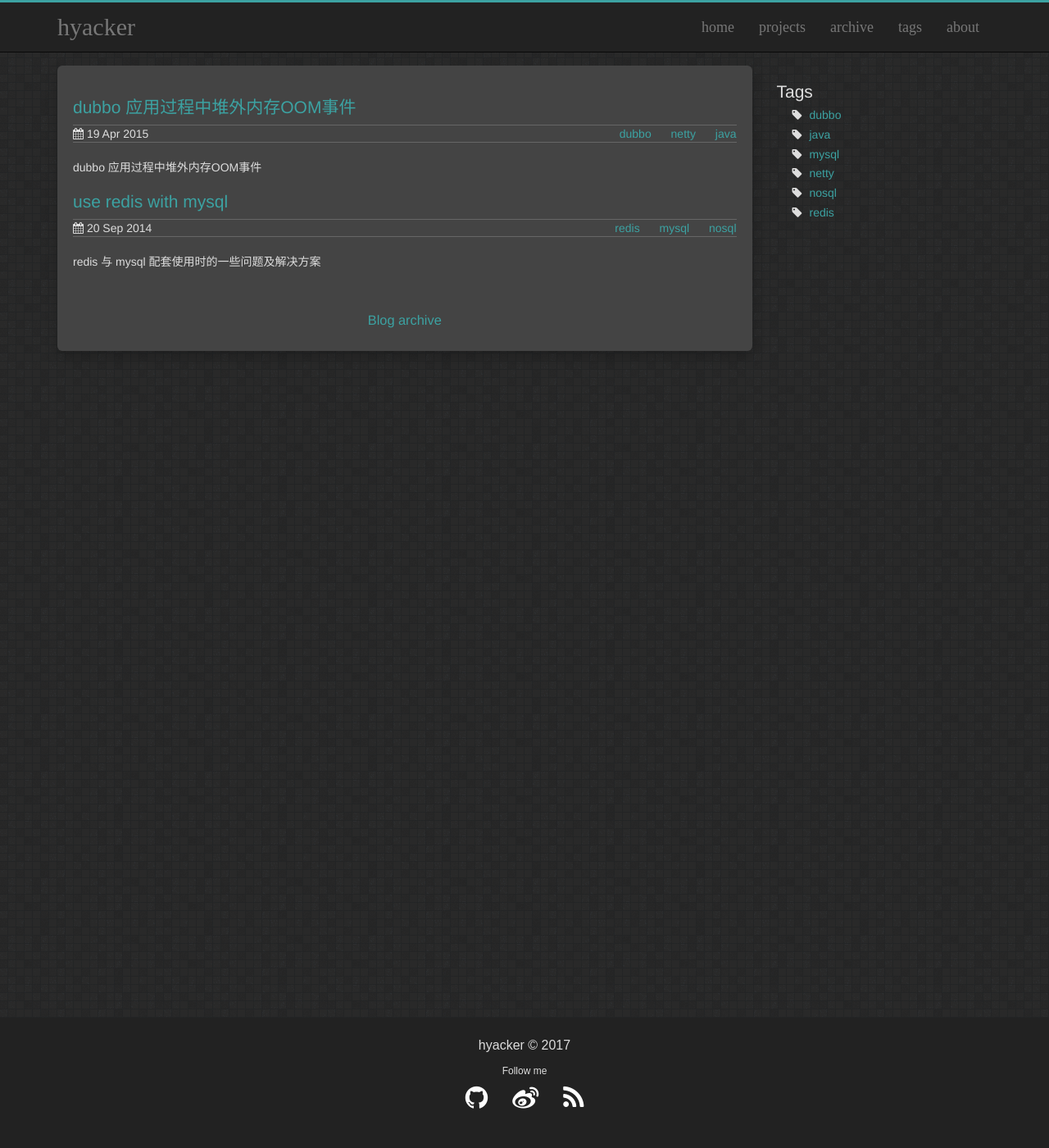
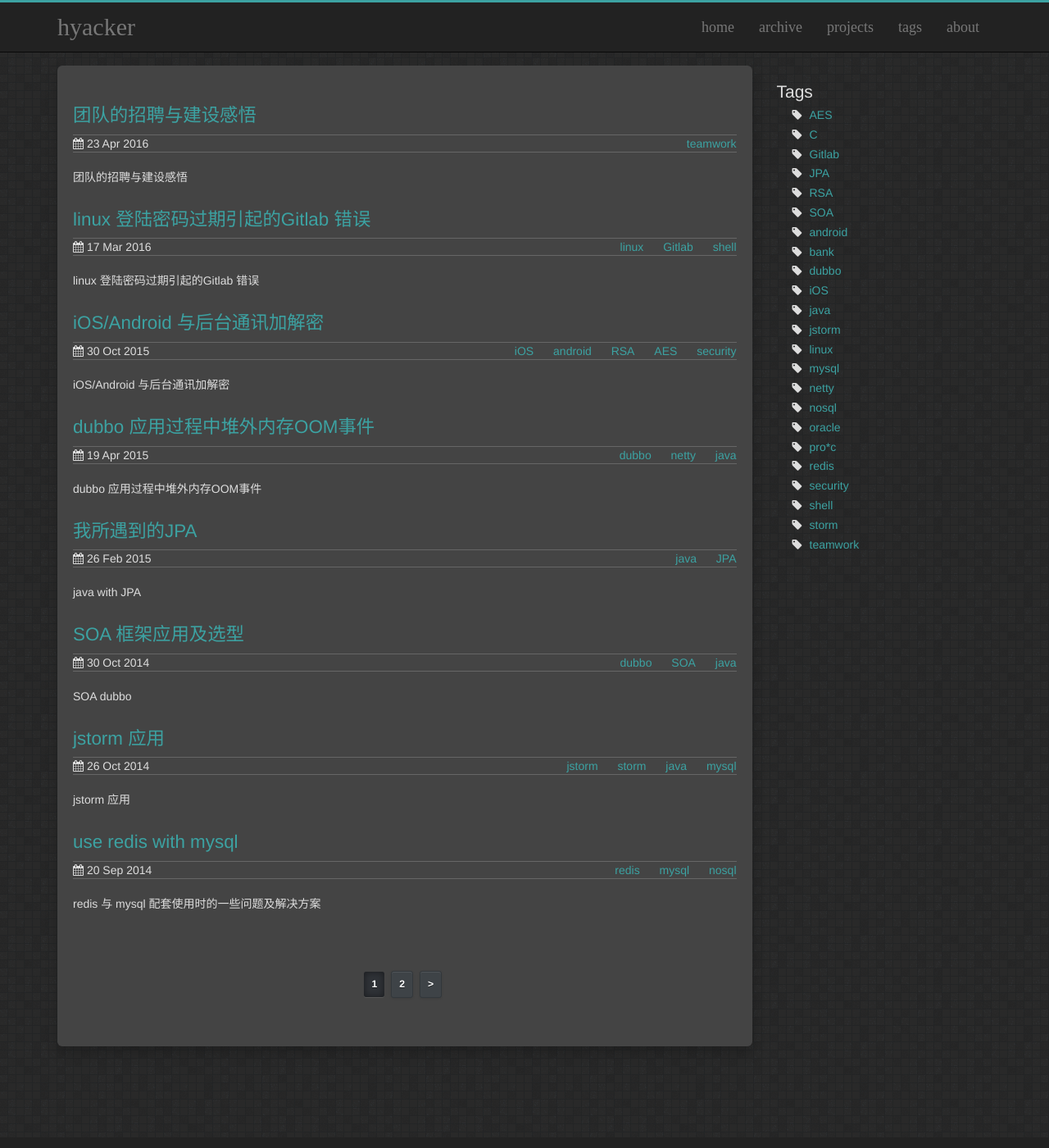
Before and after one commit to hyacker/hyacker.github.io, a Jekyll site: the page built from index.html, in a window 1280 px wide and 1400 px high. Shown: the whole window at 82% size. Built offline with Jekyll 4.4.1, drawn with Linux system fonts in a browser that asks for light colours; the list of posts is cut into pages by our own code.

Commit message:
paginator fix

```diff
--- a/_config.yml
+++ b/_config.yml
@@ -41,9 +41,8 @@
 comments: true
 
 permalink: /:year/:month/:title
-
-# Enable for using pages, more details are here: http://jekyllrb.com/docs/pagination/
-#paginate: 3
+gems: [jekyll-paginate]
+paginate: 8
 
 #highlighter: rouge
 
--- a/_includes/header.html
+++ b/_includes/header.html
@@ -5,20 +5,19 @@
   <title>{{ site.name }}</title>
   <meta name="theme-color" content="#222222" />
   <meta name="viewport" content="width=device-width, initial-scale=1.0">
-  <script src="{{site.baseurl | prepend:site.url}}/js/jquery.min.js"></script>
-  <script src="{{site.baseurl | prepend:site.url}}/js/bootstrap.min.js"></script>
-  <script src="{{site.baseurl | prepend:site.url}}/js/header.js"></script>
-  <link href="{{site.baseurl | prepend:site.url}}/css/bootstrap.min.css" rel="stylesheet">
-  <link href="{{site.baseurl | prepend:site.url}}/css/theme.css" rel="stylesheet">
-  <link href="{{site.baseurl | prepend:site.url}}/css/syntax.css" rel="stylesheet">
-  <link href="{{site.baseurl | prepend:site.url}}/css/font-awesome/css/font-awesome.min.css" rel="stylesheet">
+  <script src="{{site.url}}/js/jquery.min.js"></script>
+  <script src="{{site.url}}/js/bootstrap.min.js"></script>
+  <script src="{{site.url}}/js/header.js"></script>
+  <link href="{{site.url}}/css/bootstrap.min.css" rel="stylesheet">
+  <link href="{{site.url}}/css/theme.css" rel="stylesheet">
+  <link href="{{site.url}}/css/syntax.css" rel="stylesheet">
+  <link href="{{site.url}}/css/font-awesome/css/font-awesome.min.css" rel="stylesheet">
   <link rel="stylesheet" type="text/css" href="http://fonts.googleapis.com/css?family=Ubuntu+Mono&subset=latin">
 </head>
 
 <body>
 
   {% include google-analytics.html %}
-  {% include yandex-metrica.html %}
 
  <script type="text/javascript">
   WebFontConfig = {
@@ -45,15 +44,15 @@
           <span class="icon-bar"></span>
           <span class="icon-bar"></span>
         </button>
-        <a class="navbar-brand" href="{{site.baseurl | prepend:site.url}}/">{{ site.name }}</a>
+        <a class="navbar-brand" href="{{site.url}}/">{{ site.name }}</a>
       </div>
       <div class="collapse navbar-collapse">
         <ul class="nav navbar-nav">
-          <li><a href="{{site.baseurl | prepend:site.url}}/">home</a></li>
-          <li><a href="{{site.baseurl | prepend:site.url}}/projects">projects</a></li>
-          <li><a href="{{site.baseurl | prepend:site.url}}/archive">archive</a></li>
-          <li><a href="{{site.baseurl | prepend:site.url}}/tags">tags</a></li>
-          <li><a href="{{site.baseurl | prepend:site.url}}/about">about</a></li>
+          <li><a href="{{site.url}}/">home</a></li>
+          <li><a href="{{site.url}}/archive">archive</a></li>
+          <li><a href="{{site.url}}/projects">projects</a></li>
+          <li><a href="{{site.url}}/tags">tags</a></li>
+          <li><a href="{{site.url}}/about">about</a></li>
         </ul>
       </div>
     </div>
--- a/_layouts/post.html
+++ b/_layouts/post.html
@@ -20,7 +20,6 @@
                 </ul>
               </div>
               <div class="post-content">
-                <div id="toc" class="toc"></div>
                 {{ content }}
                 {% include share.html %}
               </div>
--- /dev/null
+++ b/_posts/2014-10-26-jstorm.md
@@ -0,0 +1,13 @@
+---
+layout: post
+title: "jstorm 应用"
+date: 2014-10-26 21:32:16
+comments: true
+share: true
+description: jstorm 应用
+tags:
+- jstorm
+- storm
+- java
+- mysql
+---
--- /dev/null
+++ b/_posts/2014-10-30-SOA-dubbo.md
@@ -0,0 +1,12 @@
+---
+layout: post
+title: "SOA 框架应用及选型"
+date: 2014-10-30 22:12:16
+comments: true
+share: true
+description: SOA dubbo
+tags:
+- dubbo
+- SOA
+- java
+---
--- /dev/null
+++ b/_posts/2015-02-26-java-with-JPA.md
@@ -0,0 +1,11 @@
+---
+layout: post
+title: "我所遇到的JPA"
+date: 2015-02-26 21:34:18
+comments: true
+share: true
+description: java with JPA
+tags:
+- java
+- JPA
+---
--- /dev/null
+++ b/_posts/2015-10-30-iOS-Android-RSA-AES.md
@@ -0,0 +1,14 @@
+---
+layout: post
+title: "iOS/Android 与后台通讯加解密"
+date: 2015-10-30 21:30:10
+comments: true
+share: true
+description: iOS/Android 与后台通讯加解密
+tags:
+- iOS
+- android
+- RSA
+- AES
+- security
+---
--- /dev/null
+++ b/_posts/2016-03-17-linux-managment-gitlab.md
@@ -0,0 +1,12 @@
+---
+layout: post
+title: "linux 登陆密码过期引起的Gitlab 错误"
+date: 2016-03-17 20:56:32
+comments: true
+share: true
+description: linux 登陆密码过期引起的Gitlab 错误
+tags:
+- linux
+- Gitlab
+- shell
+---
--- /dev/null
+++ b/_posts/2016-04-23-teamwork-construction.md
@@ -0,0 +1,10 @@
+---
+layout: post
+title: "团队的招聘与建设感悟"
+date: 2016-04-23 22:19:10
+comments: true
+share: true
+description: 团队的招聘与建设感悟
+tags:
+- teamwork
+---
--- a/index.html
+++ b/index.html
@@ -2,21 +2,21 @@
 layout: page
 ---
 
-{% for post in site.posts limit:10 %}
-  <h2 class="post-title">
-    <a href="{{post.url | prepend:site.baseurl | prepend:site.url}}">
+{% for post in paginator.posts %}
+  <h3 class="post-title">
+    <a href="{{site.url | append: post.url }}">
       {{ post.title }}
     </a>
-  </h2>
+  </h3>
 
   <div class="post-meta">
     <div class="post-time">
       <i class="fa fa-calendar"></i>
-    <time datetime='{{ post.date | date: "%Y-%m-%d" }}'>{{ post.date | date_to_string }}</time>
+      <time>{{ post.date | date_to_string }}</time>
     </div>
     <ul>
       {% for tag in post.tags %}
-    <li><a href="{{site.baseurl | prepend:site.url}}/tag/{{ tag }}">{{ tag }}</a></li>
+      <li><a href="{{ site.url | append: '/tag/' | append:  tag }}">{{ tag }}</a></li>
       {% endfor %}
     </ul>
   </div>
@@ -28,9 +28,30 @@
   </div>
 {% endfor %}
 
-
 <div class="post-footer">
   <div class="column-full">
-    <h3><a href="{{ '/archive.html' | prepend: site.baseurl | prepend: site.url }}">Blog archive</a></h3>
+
+  {% if paginator.total_pages > 1 %}
+    <div class="pagination dark">
+    {% if paginator.previous_page %}
+      <a class="page" href="{{ paginator.previous_page_path | prepend: site.baseurl | replace: '//', '/' }}"><</a>
+    {% endif %}
+
+    {% for page in (1..paginator.total_pages) %}
+      {% if page == paginator.page %}
+        <a class="page active">{{ page }}</a>
+      {% elsif page == 1 %}
+        <a class="page" href="{{ site.url }}">{{ page }}</a>
+      {% else %}
+        <a class="page" href="{{ site.paginate_path | prepend: site.baseurl | replace: '//', '/' | replace: ':num', page }}">{{ page }}</a>
+      {% endif %}
+    {% endfor %}
+
+    {% if paginator.next_page %}
+      <a class="page" href="{{ paginator.next_page_path | prepend: site.baseurl | replace: '//', '/' }}">></a>
+    {% endif %}
+    </div>
+  {% endif %}
+
   </div>
 </div>
```
Also changed, not shown: Gemfile (+5 -4 lines), _posts/2012-11-21-oracle-proc-segment-fault.md (added, +12 -0 lines), _posts/2013-03-16-hack-bank.md (added, +13 -0 lines), _posts/2013-03-18-bank-c-oracle.md (added, +13 -0 lines), archive.md (+2 -2 lines), Gemfile.lock, tags.md (line endings or trailing spaces). Lines whose indentation alone changed are shown as unchanged.
